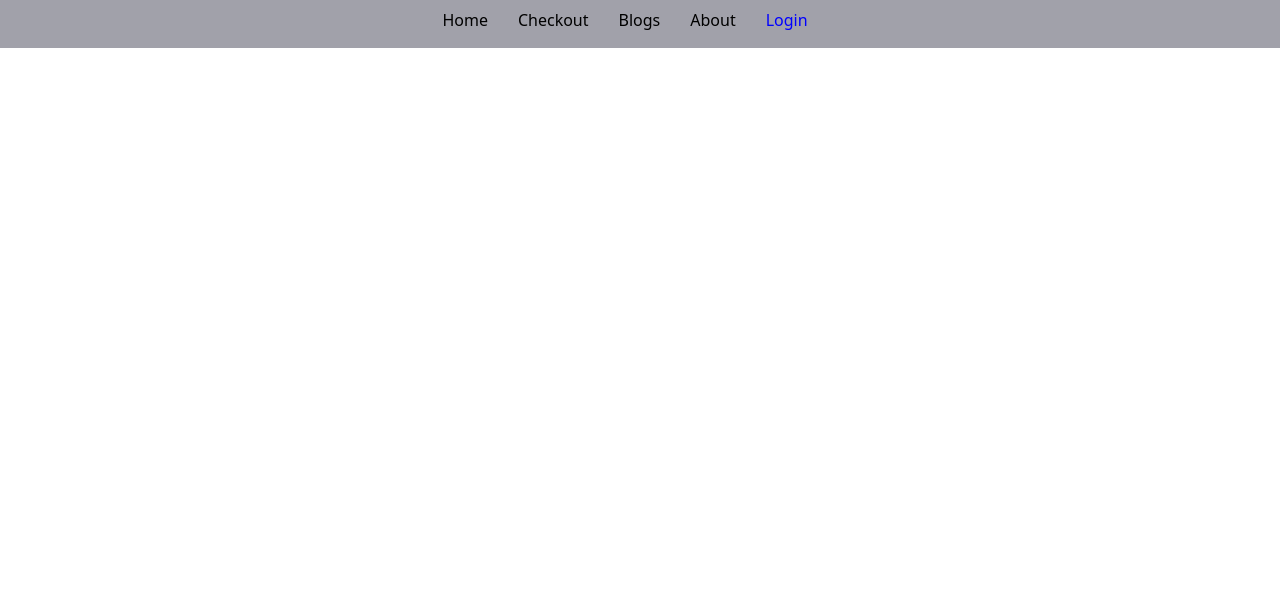
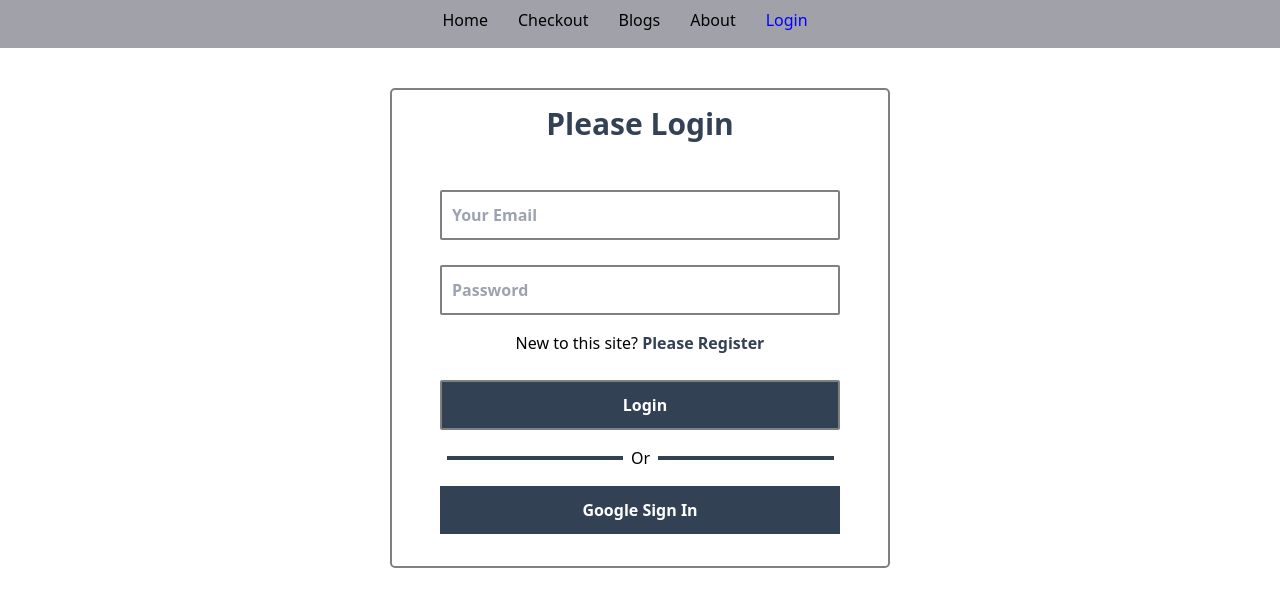
Before and after one commit to Omaralabdullah051/service-up, a React (Create React App) app: page /login in a window 1280 px wide. Shown: the top 606 px of the page. Built offline with nearby package versions, Linux system fonts and the light colour scheme; no server answers.

Commit message:
login component added

```diff
--- a/src/Pages/Login/Login.css
+++ b/src/Pages/Login/Login.css
@@ -11,7 +11,8 @@
     border: 2px solid gray;
     border-radius: 2px;
     display: block;
-    margin: 30px auto;
+    margin: 25px auto;
+    margin-bottom: 0px;
     padding-left: 10px;
     font-weight: 600;
 }
--- a/src/Pages/Login/Login.js
+++ b/src/Pages/Login/Login.js
@@ -1,9 +1,69 @@
-import React from 'react';
+import './Login.css';
+import { Link, useNavigate } from 'react-router-dom';
+import { ToastContainer, toast } from 'react-toastify';
+import 'react-toastify/dist/ReactToastify.css';
+import { useEffect, useRef } from 'react';
+import { useSignInWithEmailAndPassword } from 'react-firebase-hooks/auth';
+import auth from '../../firebase.init';
 
 const Login = () => {
+    const [signInWithEmailAndPassword, user, loading, hookError,] = useSignInWithEmailAndPassword(auth);
+    const emailRef = useRef('');
+    const passwordRef = useRef('');
+    const navigate = useNavigate();
+
+    const handleSubmit = e => {
+        e.preventDefault();
+        const email = emailRef.current.value;
+        const password = passwordRef.current.value;
+        signInWithEmailAndPassword(email, password);
+    }
+
+
+    useEffect(() => {
+        const error = hookError
+        if (error) {
+            switch (error?.code) {
+                case "auth/invalid-email":
+                    toast("Invalid email provided, please provide a valid email");
+                    break;
+
+                case "auth/user-not-found":
+                    toast("User not found");
+                    break;
+
+                case "auth/wrong-password":
+                    toast("Wrong password");
+                    break;
+
+                default:
+                    toast(error?.message);
+            }
+        }
+    }, [hookError]);
+
+    useEffect(() => {
+        if (user) {
+            navigate('/');
+        }
+    }, [user, navigate]);
+
     return (
-        <div>
-
+        <div className='auth-container'>
+            <h4 className='text-center font-bold mt-4 text-slate-700'>Please Login</h4>
+            <form onSubmit={handleSubmit} className='form-container mt-12'>
+                <input ref={emailRef} type="email" name="email" id="email" placeholder='Your Email' required />
+                <input ref={passwordRef} type="password" name="password" id="password" placeholder='Password' required />
+                <p className='text-center mt-4'>New to this site? <Link className='text-slate-700 font-bold' to="/signup">Please Register</Link></p>
+                <input className='bg-slate-700 text-white cursor-pointer' type="submit" value="Login" />
+            </form>
+            <div className='flex justify-centers items-center pl-[55px] mt-4'>
+                <div className='w-44 h-1 bg-slate-700'></div>
+                <div className='mx-2'>Or</div>
+                <div className='w-44 h-1 bg-slate-700'></div>
+            </div>
+            <button className='p-3 bg-slate-700 text-white w-[400px] block mx-auto mt-4 mb-8 font-semibold'>Google Sign In</button>
+            <ToastContainer />
         </div>
     );
 };
--- a/src/Pages/Login/Register.js
+++ b/src/Pages/Login/Register.js
@@ -2,7 +2,7 @@ import React, { useEffect, useState } from 'react';
 import './Login.css';
 import { useCreateUserWithEmailAndPassword, useUpdateProfile } from 'react-firebase-hooks/auth';
 import auth from '../../firebase.init';
-import { useNavigate } from 'react-router-dom';
+import { Link, useNavigate } from 'react-router-dom';
 import { ToastContainer, toast } from 'react-toastify';
 import 'react-toastify/dist/ReactToastify.css';
 
@@ -75,22 +75,7 @@ const Register = () => {
     useEffect(() => {
         const error = hookError
         if (error) {
-            switch (error?.code) {
-                case "uth/email-already-exists":
-                    toast("This email is already exists");
-                    break;
-
-                case "auth/invalid-email":
-                    toast("Invalid email provided, please provide a valid email");
-                    break;
-
-                case "auth/invalid-password":
-                    toast("Wrong password");
-                    break;
-
-                default:
-                    toast(error?.message);
-            }
+            toast(error?.message);
         }
     }, [hookError]);
 
@@ -105,14 +90,15 @@ const Register = () => {
                 {errors?.passwordError && <p className='text-center text-red-700'>{errors?.passwordError}</p>}
                 <input onChange={handleConfirmPassword} type="password" name="confirm-password" id="confirm-password" placeholder='Confirm password' required />
                 {errors?.confirmPasswordError && <p className='text-center text-red-700'>{errors?.confirmPasswordError}</p>}
+                <p className='text-center mt-4'>Already have an account? <Link className='text-slate-700 font-bold' to="/login">Please Login</Link></p>
                 <input className='bg-slate-700 text-white cursor-pointer' type="submit" value="Register" />
             </form>
-            <div className='flex justify-centers items-center pl-[55px]'>
+            <div className='flex justify-centers items-center pl-[55px] mt-4'>
                 <div className='w-44 h-1 bg-slate-700'></div>
                 <div className='mx-2'>Or</div>
                 <div className='w-44 h-1 bg-slate-700'></div>
             </div>
-            <button className='p-2 bg-slate-700 text-white w-[400px] block mx-auto mt-4 mb-8 font-semibold'>Google Sign In</button>
+            <button className='p-3 bg-slate-700 text-white w-[400px] block mx-auto mt-4 mb-8 font-semibold'>Google Sign In</button>
             <ToastContainer />
         </div>
     );
--- a/src/Pages/Shared/Header/Header.js
+++ b/src/Pages/Shared/Header/Header.js
@@ -1,8 +1,12 @@
+import { signOut } from 'firebase/auth';
 import React from 'react';
+import { useAuthState } from 'react-firebase-hooks/auth';
+import auth from '../../../firebase.init';
 import CustomActiveLink from '../CustomActiveLink/CustomActiveLink';
 import './Header.css';
 
 const Header = () => {
+    const [user] = useAuthState(auth);
     return (
         <div className='h-12 bg-zinc-400'>
             <nav className='nav-bar'>
@@ -11,7 +15,10 @@ const Header = () => {
                     <CustomActiveLink to="/checkout">Checkout</CustomActiveLink>
                     <CustomActiveLink to="/blogs">Blogs</CustomActiveLink>
                     <CustomActiveLink to="/About">About</CustomActiveLink>
-                    <CustomActiveLink to="/login">Login</CustomActiveLink>
+                    {
+                        user ? <button onClick={() => signOut(auth)}>Signout</button> :
+                            <CustomActiveLink to="/login">Login</CustomActiveLink>
+                    }
                 </ul>
             </nav>
         </div>
```
